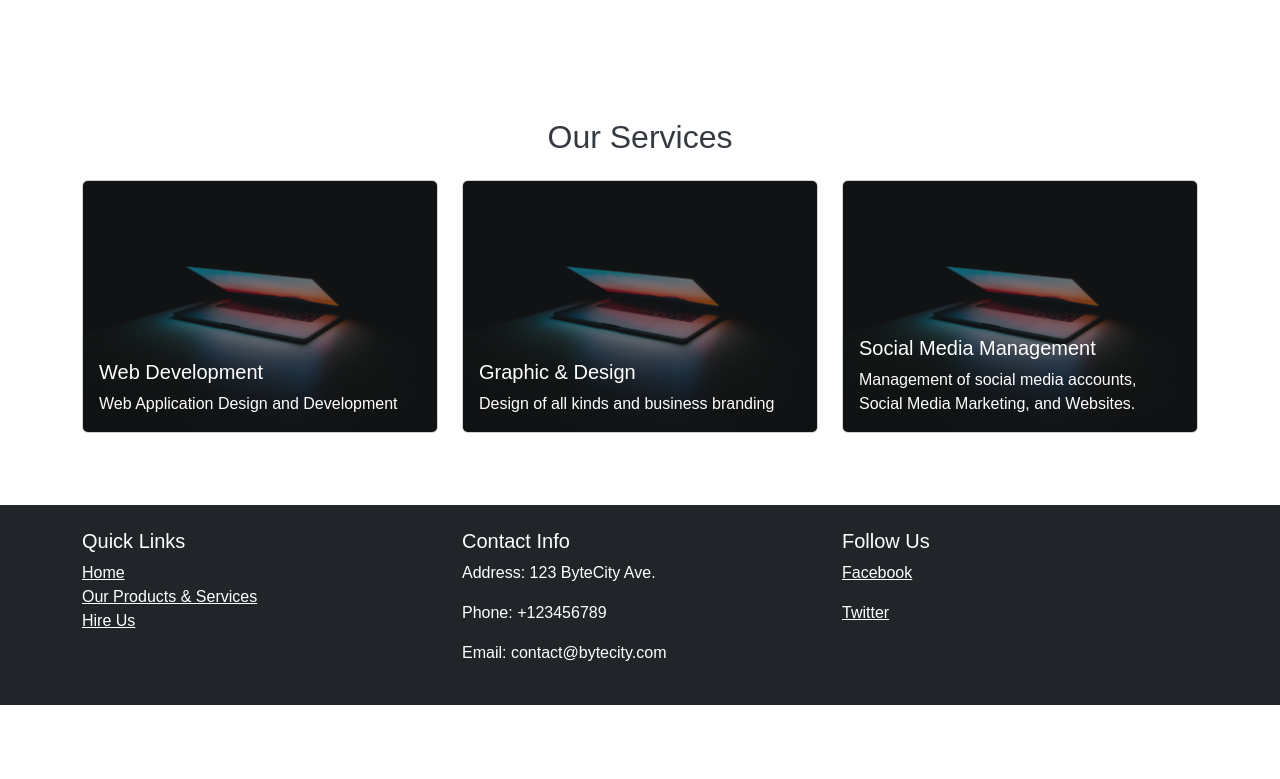
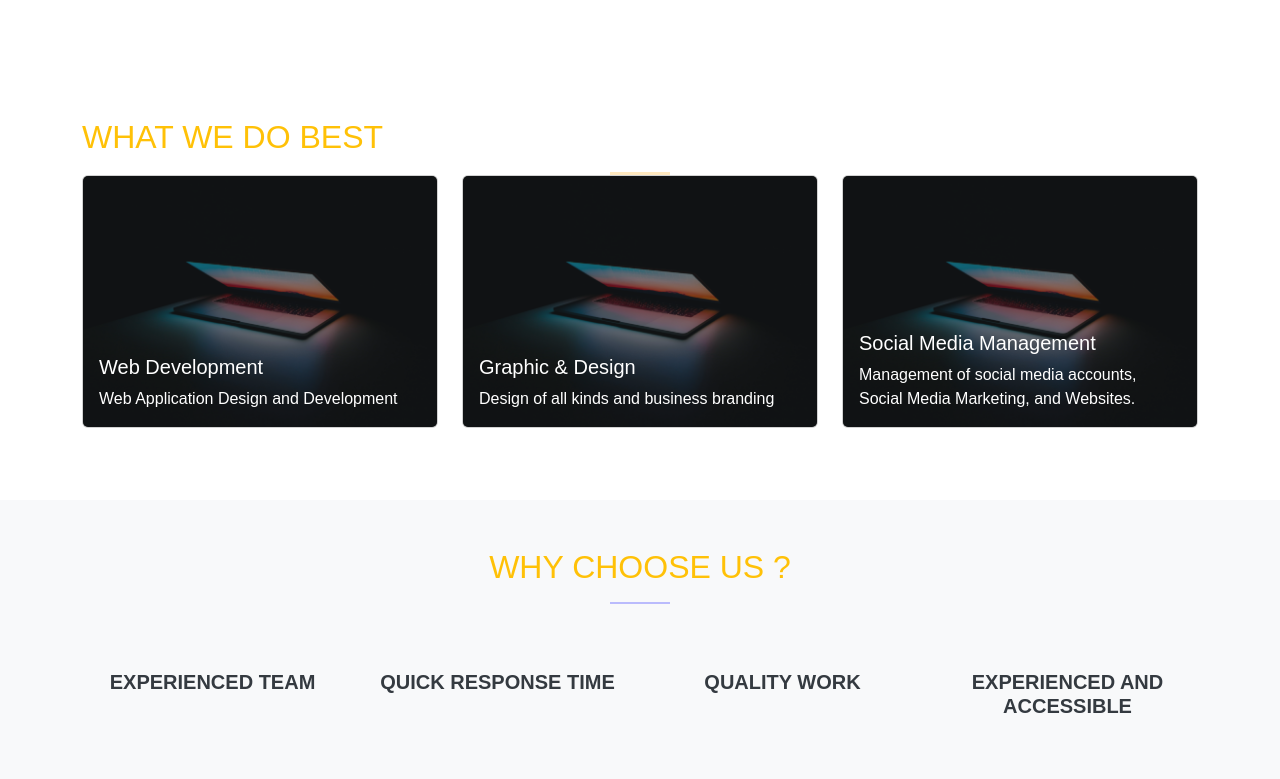
Before and after one commit to un-rated-sniper/bytecity, a React (Vite) app: page / in a window 1280 px wide. Shown: the part 1701-2480 px from the top of the page. Before the commit the page ends 2406 px from the top, so only its background shows below. Built offline with nearby package versions, Linux system fonts and the light colour scheme.

Commit message:
minor update on the design

```diff
--- a/src/App.css
+++ b/src/App.css
@@ -94,3 +94,21 @@ footer a {
 footer a:hover {
   color: orange;
 }
+.icon-container {
+  display: flex;
+  flex-direction: column;
+  align-items: center;
+}
+
+.icon-container i {
+  margin-bottom: 10px;
+}
+
+h5 {
+  font-weight: 600;
+  color: #343a40; /* Dark color for text */
+}
+
+.text-primary {
+  color: #007bff; /* Color for the title */
+}
--- a/src/App.tsx
+++ b/src/App.tsx
@@ -8,6 +8,7 @@ import Discover from './components/Discover';
 import TopBar from './components/TopBar';
 import Message from './components/Message';
 import Testimonials from './components/Testimonials';
+import WhyChooseUs from './components/WhyChooseUs';
 //import CurrentOffers from './components/CurrentOffers';
 
 const App: React.FC = () => {
@@ -21,6 +22,7 @@ const App: React.FC = () => {
       <Message />
       <Services />
       <Testimonials/>
+      <WhyChooseUs/>
       <Footer />
     </div>
   );
--- a/src/components/Testimonials.tsx
+++ b/src/components/Testimonials.tsx
@@ -23,7 +23,10 @@ const Testimonials: React.FC = () => {
   return (
     <section id="services" className="py-5">
       <Container>
-        <h2 className="text-center mb-4">Our Services</h2>
+
+      <h2 className="text-warning mb-3">WHAT WE DO BEST</h2>
+      <hr style={{ width: '60px', margin: '0 auto', borderTop: '3px solid orange' }} />
+
         <Row className="justify-content-center"> {/* Use Row for proper grid layout */}
           {services.map((service, index) => (
             <Col xs={12} sm={6} md={4} key={index} className="mb-4"> {/* Adjust for different screen sizes */}
--- /dev/null
+++ b/src/components/WhyChooseUs.tsx
@@ -0,0 +1,44 @@
+import { Container, Row, Col } from 'react-bootstrap';
+
+const WhyChooseUs = () => {
+  return (
+    <section className="py-5 bg-light text-center">
+      <Container>
+        <h2 className="text-warning mb-3">WHY CHOOSE US ?</h2>
+        <hr style={{ width: '60px', margin: '0 auto', borderTop: '2px solid blue' }} />
+
+        <Row className="mt-4">
+          <Col md={3} sm={6} xs={12} className="my-3">
+            <div className="icon-container">
+              <i className="fas fa-user-hard-hat fa-3x text-info"></i>
+              <h5 className="mt-3">EXPERIENCED TEAM</h5>
+            </div>
+          </Col>
+
+          <Col md={3} sm={6} xs={12} className="my-3">
+            <div className="icon-container">
+              <i className="fas fa-clock fa-3x text-secondary"></i>
+              <h5 className="mt-3">QUICK RESPONSE TIME</h5>
+            </div>
+          </Col>
+
+          <Col md={3} sm={6} xs={12} className="my-3">
+            <div className="icon-container">
+              <i className="fas fa-medal fa-3x text-dark"></i>
+              <h5 className="mt-3">QUALITY WORK</h5>
+            </div>
+          </Col>
+
+          <Col md={3} sm={6} xs={12} className="my-3">
+            <div className="icon-container">
+              <i className="fas fa-briefcase fa-3x text-info"></i>
+              <h5 className="mt-3">EXPERIENCED AND ACCESSIBLE</h5>
+            </div>
+          </Col>
+        </Row>
+      </Container>
+    </section>
+  );
+};
+
+export default WhyChooseUs;
```
